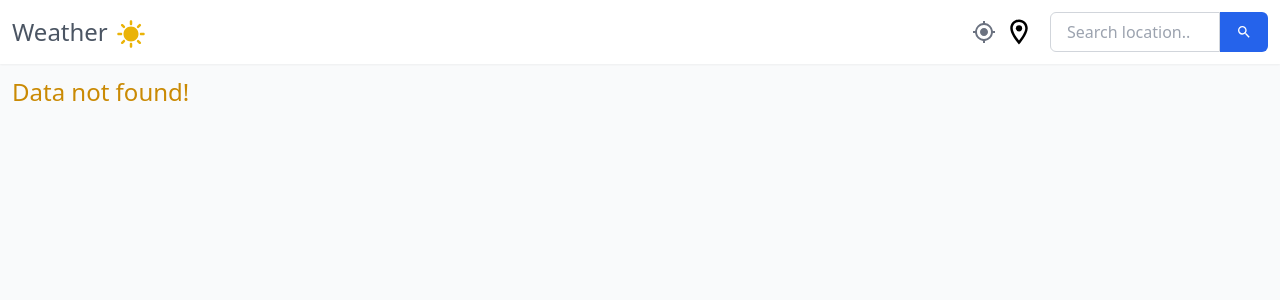
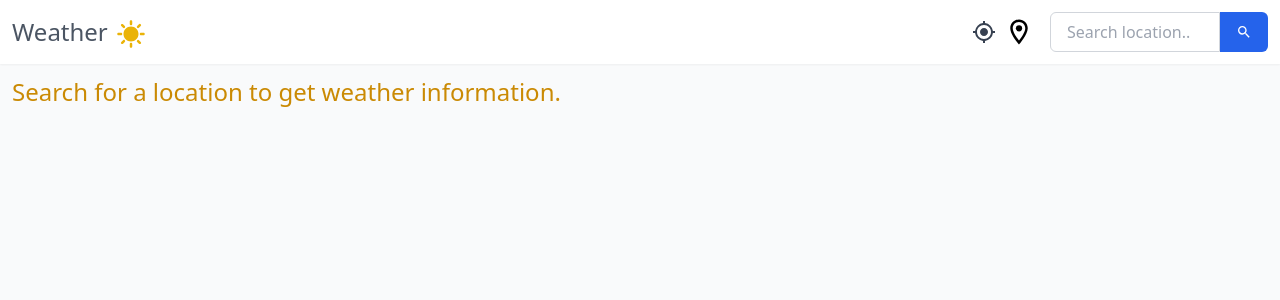
Before and after one commit to rislammb/next-weather-app, a Next.js app: page / in a window 1280 px wide. Before the commit this address had no page. Shown: the top 300 px of the page. Built offline with nearby package versions, Linux system fonts and the light colour scheme.

Commit message:
updated some features and readme.md

```diff
--- a/app/components/MyLocation.tsx
+++ b/app/components/MyLocation.tsx
@@ -8,7 +8,7 @@ export default function MyLocation() {
   const pathname = usePathname();
   const { replace } = useRouter();
 
-  function handleCurrentLocation() {
+  const handleCurrentLocation = () => {
     if (navigator.geolocation) {
       navigator.geolocation.getCurrentPosition(async (position) => {
         const { latitude, longitude } = position.coords;
@@ -24,13 +24,13 @@ export default function MyLocation() {
         replace(`${pathname}?${params.toString()}`);
       });
     }
-  }
+  };
 
   return (
     <MdMyLocation
       title="Your current location"
       onClick={handleCurrentLocation}
-      className="text-2xl text-gray-500 hover:opacity-80 cursor-pointer transition-all"
+      className="text-2xl text-gray-700 hover:opacity-80 cursor-pointer transition-all"
     />
   );
 }
--- a/app/components/SearchLocation.tsx
+++ b/app/components/SearchLocation.tsx
@@ -1,6 +1,6 @@
 "use client";
 
-import { useEffect, useState } from "react";
+import { ChangeEvent, useEffect, useState } from "react";
 import { usePathname, useRouter, useSearchParams } from "next/navigation";
 import { useDebouncedCallback } from "use-debounce";
 import { MdSearch } from "react-icons/md";
@@ -22,6 +22,10 @@ export default function SearchLocation({ className }: SearchBoxProps) {
   const [suggestions, setSuggestions] = useState<SuggestionsItem[]>([]);
   const [showSuggestions, setShowSuggestions] = useState<boolean>(false);
 
+  const handleChange = (e: ChangeEvent<HTMLInputElement>) =>
+    setInput(e.target.value);
+  const handleFocus = () => setShowSuggestions(true);
+
   const fetchSuggestion = useDebouncedCallback(async () => {
     if (input?.length > 2) {
       const data = await fetchLocationData(input);
@@ -41,12 +45,12 @@ export default function SearchLocation({ className }: SearchBoxProps) {
     }
   }, 300);
 
-  function handleClick(name: string) {
+  const handleClick = (name: string) => {
     setInput(name);
     setShowSuggestions(false);
-  }
+  };
 
-  function handleSubmit() {
+  const handleSubmit = () => {
     params.delete("lat");
     params.delete("lon");
     if (input) {
@@ -55,7 +59,7 @@ export default function SearchLocation({ className }: SearchBoxProps) {
       params.delete("place");
     }
     replace(`${pathname}?${params.toString()}`);
-  }
+  };
 
   useEffect(() => {
     setInput(searchParams.get("place")?.toString() ?? "");
@@ -77,7 +81,8 @@ export default function SearchLocation({ className }: SearchBoxProps) {
         <input
           type="text"
           value={input}
-          onChange={(e) => setInput(e.target.value)}
+          onChange={handleChange}
+          onFocus={handleFocus}
           placeholder="Search location.."
           className="px-4 py-2 w-[170px] border border-gray-300 rounded-l-md focus:outline-none focus:border-blue-200 h-full"
         />
--- a/app/components/SuggestionsBox.tsx
+++ b/app/components/SuggestionsBox.tsx
@@ -12,14 +12,14 @@ export default function SuggestionsBox({
   const pathname = usePathname();
   const { replace } = useRouter();
 
-  function handleClick(item: SuggestionsItem) {
+  const handleClick = (item: SuggestionsItem) => {
     const params = new URLSearchParams(searchParams);
     params.set("lat", item.coord.lat.toString());
     params.set("lon", item.coord.lon.toString());
     params.delete("place");
     replace(`${pathname}?${params.toString()}`);
     onClick(item.name);
-  }
+  };
 
   return (
     <ul className="mb-4 bg-white absolute border top-[44px] left-0 border-gray-300 rounded-md min-w-[200px] flex flex-col gap-1 p-2">
--- a/app/page.tsx
+++ b/app/page.tsx
@@ -48,7 +48,17 @@ export default async function Home({ searchParams }: HomeProps) {
         location={data && `${data?.city?.name}, ${data?.city?.country}`}
       />
       <Suspense fallback={<WeatherSkeleton />}>
-        {data ? (
+        {!place && (!lat || !lon) ? (
+          <main className="p-3 max-w-7xl mx-auto">
+            <h2 className="text-yellow-600 text-2xl">
+              Search for a location to get weather information.
+            </h2>
+          </main>
+        ) : !data ? (
+          <main className="p-3 max-w-7xl mx-auto">
+            <h2 className="text-yellow-600 text-2xl">Data not found!</h2>
+          </main>
+        ) : (
           <main className="px-3 max-w-7xl mx-auto flex flex-col gap-9 w-full pb-10 pt-4">
             <section className="space-y-4">
               <div className="space-y-2">
@@ -166,10 +176,6 @@ export default async function Home({ searchParams }: HomeProps) {
               ))}
             </section>
           </main>
-        ) : (
-          <main className="p-3 max-w-7xl mx-auto">
-            <h2 className="text-yellow-600 text-2xl">Data not found!</h2>
-          </main>
         )}
       </Suspense>
     </div>
```
Also changed, not shown: 1 other file (tests, documents, lock files or other folders).
